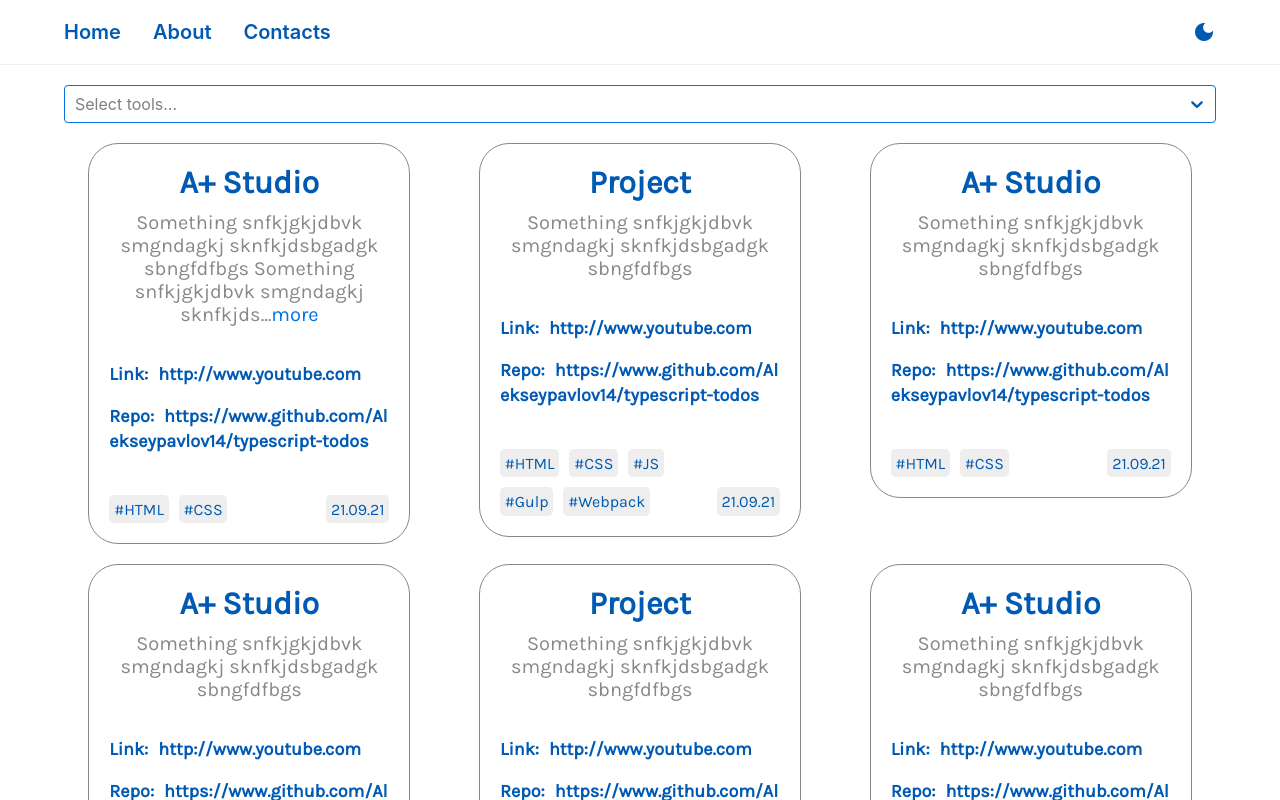
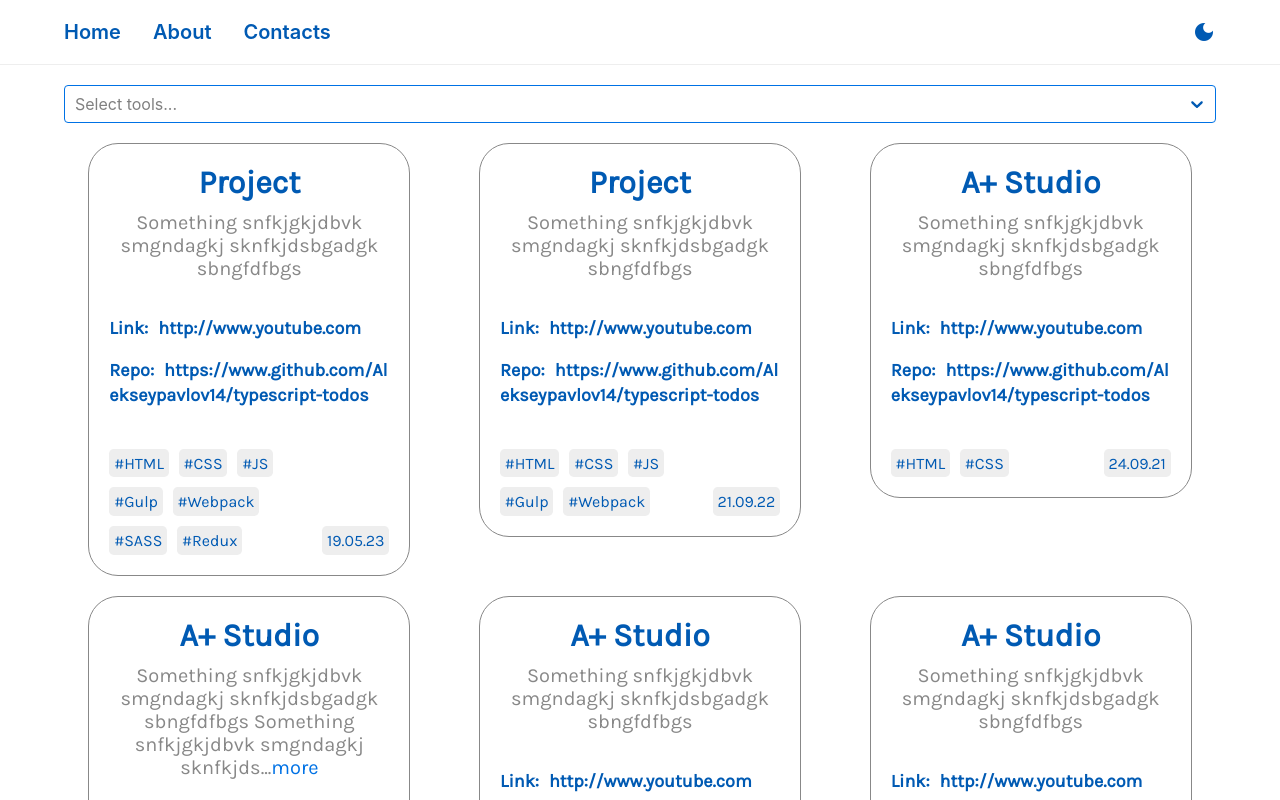
Before and after one commit to Alekseypavlov14/portfolio-site, a React (Create React App) app: page / in a window 1280 px wide. Built offline with nearby package versions, Linux system fonts and the light colour scheme.

Commit message:
test immutable arrays (sort)

```diff
--- a/src/data/projects.json
+++ b/src/data/projects.json
@@ -22,7 +22,7 @@
     ],
     "link": "http://www.youtube.com",
     "repository": "https://www.github.com/Alekseypavlov14/typescript-todos",
-    "date": "21.09.21"
+    "date": "21.09.22"
   },
   {
     "name": "A+ Studio",
@@ -33,7 +33,7 @@
     ],
     "link": "http://www.youtube.com",
     "repository": "https://www.github.com/Alekseypavlov14/typescript-todos",
-    "date": "21.09.21"
+    "date": "21.07.21"
   },
   {
     "name": "A+ Studio",
@@ -44,7 +44,7 @@
     ],
     "link": "http://www.youtube.com",
     "repository": "https://www.github.com/Alekseypavlov14/typescript-todos",
-    "date": "21.09.21"
+    "date": "24.09.21"
   },
   {
     "name": "Project",
@@ -60,7 +60,7 @@
     ],
     "link": "http://www.youtube.com",
     "repository": "https://www.github.com/Alekseypavlov14/typescript-todos",
-    "date": "21.09.21"
+    "date": "19.05.23"
   },
   {
     "name": "A+ Studio",
@@ -73,6 +73,6 @@
     ],
     "link": "http://www.youtube.com",
     "repository": "https://www.github.com/Alekseypavlov14/typescript-todos",
-    "date": "21.09.21"
+    "date": "21.01.21"
   }
 ]
--- a/src/index.css
+++ b/src/index.css
@@ -1,12 +1,20 @@
+html {
+  height: -webkit-fill-available;
+}
+
 body {
   margin: 0;
+  padding: 0;
+  box-sizing: border-box;
   font-family: -apple-system, BlinkMacSystemFont, 'Segoe UI', 'Roboto', 'Oxygen',
     'Ubuntu', 'Cantarell', 'Fira Sans', 'Droid Sans', 'Helvetica Neue',
     sans-serif;
   -webkit-font-smoothing: antialiased;
   -moz-osx-font-smoothing: grayscale;
   width: 100vw;
-  height: -webkit-fill-available;
+  min-height: 100vh;
+  min-height: -webkit-fill-available;
+  height: 1px;
 }
 
 code {
@@ -16,7 +24,7 @@ code {
 
 #root {
   width: 100%;
-  height: 100vh;
+  height: 100%;
   overflow-x: hidden;
   overflow-y: scroll;
 }
--- a/src/pages/Home/Home.tsx
+++ b/src/pages/Home/Home.tsx
@@ -4,6 +4,7 @@ import { useSelector } from 'react-redux'
 import { themeSelector } from '../../features/theme/themeSlice'
 import { filteredProjectsSelector, technologiesSelector } from '../../features/project/projectSlice'
 import { Query } from './../../components/Query/Query'
+import { sort } from '../../business/sort/Sort'
 import styles from './Home.module.css'
 import element from './../../styles/Element.module.css'
 import cn from 'classnames'
@@ -26,7 +27,7 @@ const Home: FC<HomeProps> = () => {
         <Query options={options} />
 
         <div className={styles.Projects}>
-          {projects.map((project, index) => (
+          {sort.byDate(projects).map((project, index) => (
             <Card {...project} key={index} />
           ))}
         </div>
```
Also changed, not shown: 1 other file (tests, documents, lock files or other folders).
